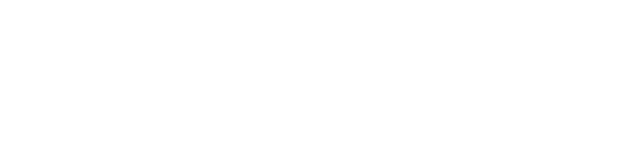
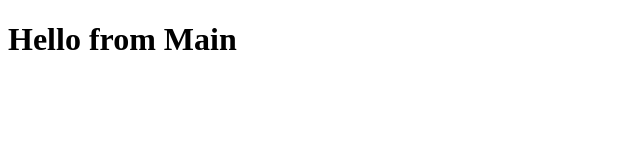
Before and after one commit to mohamed-elattar20/Git_GitHub_Lab, a plain HTML site: page index.html in a window 1280 px wide. Shown: the whole page, without its empty margins (0-640 px from the left). Drawn offline with Linux system fonts and the light colour scheme.

Commit message:
Header h1 Added To Html File

```diff
--- a/index.html
+++ b/index.html
@@ -6,5 +6,7 @@
     <meta name="viewport" content="width=device-width, initial-scale=1.0" />
     <title>Document</title>
   </head>
-  <body></body>
+  <body>
+    <h1>Hello from Main</h1>
+  </body>
 </html>
```
